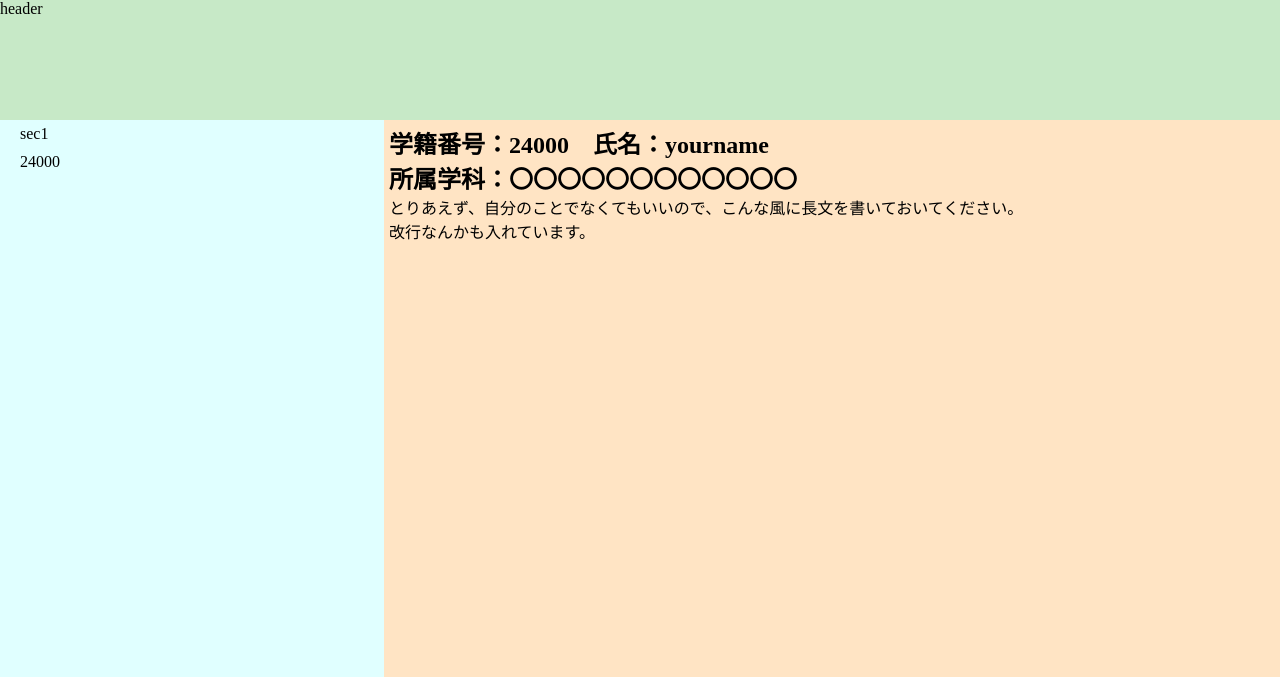
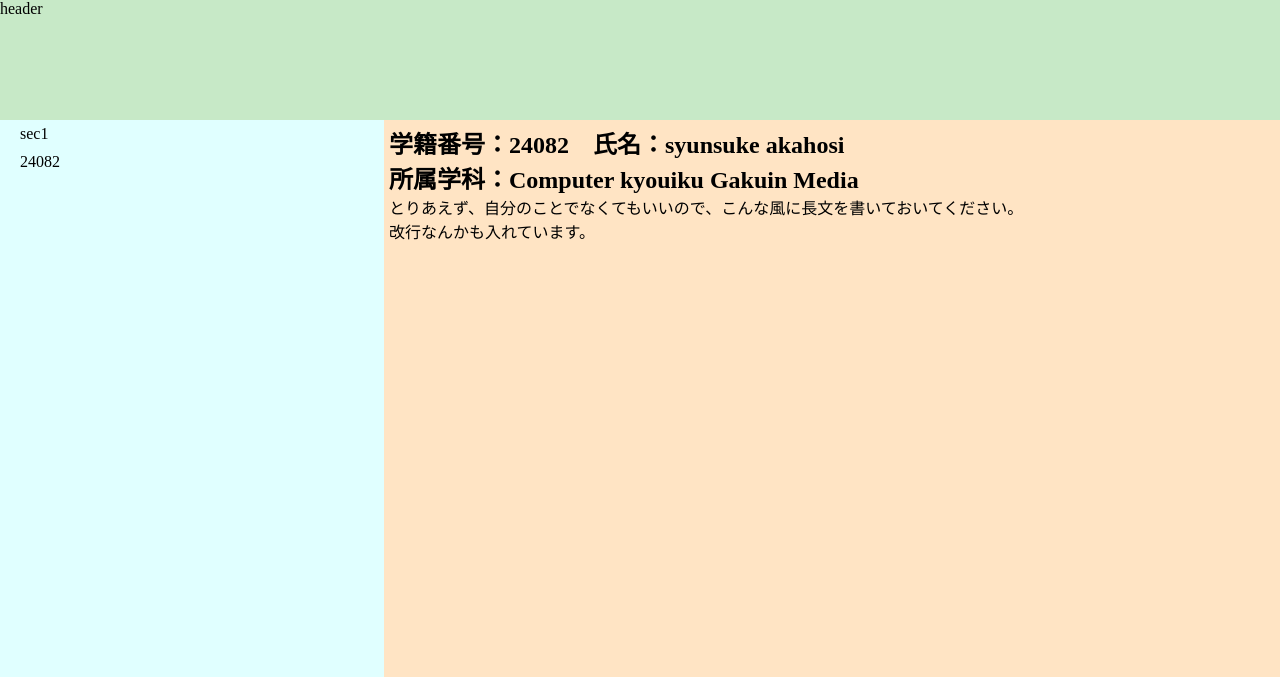
Before and after one commit to yuedackg/CMS2-2024, a plain HTML site: page index.html in a window 1280 px wide. Shown: the top 677 px of the page. Drawn offline with Linux system fonts and the light colour scheme.

Commit message:
赤星俊介の名前を入力した

```diff
--- a/index.html
+++ b/index.html
@@ -28,7 +28,7 @@
             display: block;
             padding: 5px 20px;
         }
-        #No24000{
+        #No24082{
             height: 100%;
             background-color: bisque;
             padding: 5px;
@@ -39,15 +39,15 @@
     <header> header </header>
     <nav>
         <label for=""> sec1 </label>
-        <label for=""> 24000 </label>
+        <label for=""> 24082 </label>
     </nav>
     <main>
         <section id="master">
 
         </section>
-        <section id="No24000">            <!-- テンプレート -->
-            <h1>学籍番号：24000　氏名：yourname</h1>
-            <h2>所属学科：〇〇〇〇〇〇〇〇〇〇〇〇</h2>
+        <section id="No24082">            <!-- テンプレート -->
+            <h1>学籍番号：24082　氏名：syunsuke akahosi</h1>
+            <h2>所属学科：Computer kyouiku Gakuin Media </h2>
             <p>
                 とりあえず、自分のことでなくてもいいので、こんな風に長文を書いておいてください。<br>
                 改行なんかも入れています。
```
